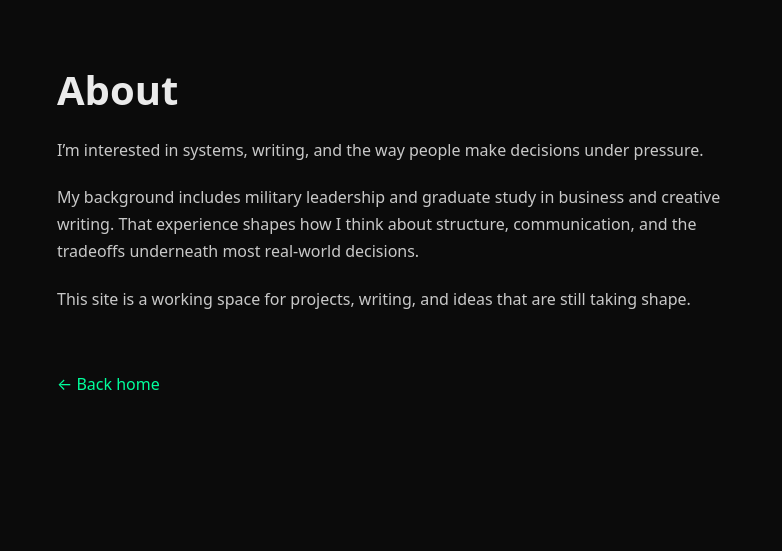
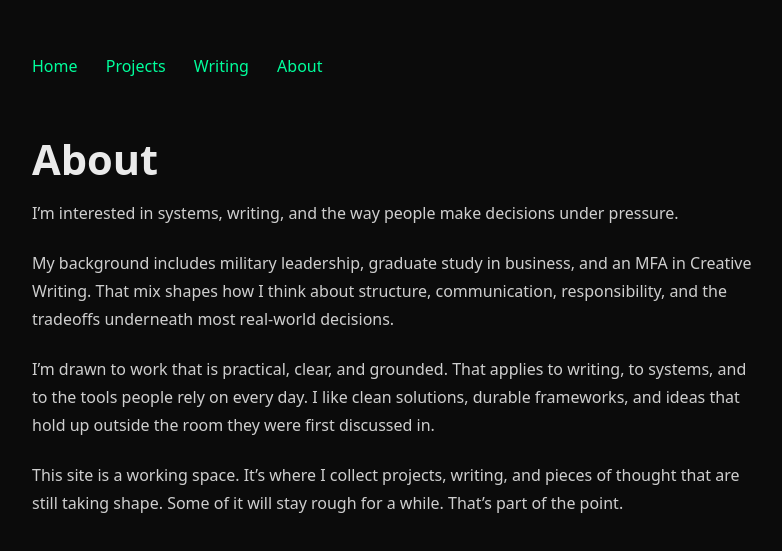
Before and after one commit to hedglen/hedglen.github.io, a plain HTML site: page about.html in a window 1280 px wide. Shown: the part 105-656 px from the top of the page, without its empty margins (183-965 px from the left). Drawn offline with Linux system fonts and the light colour scheme.

Commit message:
Refactor about.html for improved layout and content
Updated meta tags, styles, and content for clarity and structure.

```diff
--- a/about.html
+++ b/about.html
@@ -1,50 +1,79 @@
 <!DOCTYPE html>
-<html>
+<html lang="en">
 <head>
-  <title>About - Hedglen</title>
+  <meta charset="UTF-8" />
+  <meta name="viewport" content="width=device-width, initial-scale=1.0" />
+  <title>About - Rob Hedglen</title>
   <style>
     body {
       background: #0b0b0b;
       color: #eaeaea;
-      font-family: system-ui, -apple-system, sans-serif;
+      font-family: system-ui, -apple-system, BlinkMacSystemFont, "Segoe UI", sans-serif;
       margin: 0;
     }
 
     .container {
-      max-width: 800px;
+      max-width: 850px;
       margin: 120px auto;
       padding: 20px;
     }
 
     h1 {
-      font-size: 2.5rem;
-      margin-bottom: 20px;
+      font-size: 2.6rem;
+      margin-bottom: 16px;
+      line-height: 1.1;
     }
 
     p {
-      line-height: 1.7;
-      opacity: 0.85;
-      margin-bottom: 20px;
-      max-width: 700px;
+      line-height: 1.75;
+      opacity: 0.88;
+      max-width: 720px;
+      margin-bottom: 22px;
     }
 
-    a {
+    .nav {
+      margin-top: 20px;
+      margin-bottom: 60px;
+    }
+
+    .nav a {
       color: #00ff9c;
       text-decoration: none;
+      margin-right: 24px;
+      font-weight: 500;
     }
 
-    a:hover {
-      opacity: 0.75;
+    .nav a:hover {
+      opacity: 0.72;
     }
 
-    .back {
-      margin-top: 40px;
-      display: inline-block;
+    @media (max-width: 700px) {
+      .container {
+        margin: 80px auto;
+        padding: 24px;
+      }
+
+      h1 {
+        font-size: 2.2rem;
+      }
+
+      .nav a {
+        display: inline-block;
+        margin-right: 16px;
+        margin-bottom: 10px;
+      }
     }
   </style>
 </head>
 <body>
   <div class="container">
+    <div class="nav">
+      <a href="index.html">Home</a>
+      <a href="projects.html">Projects</a>
+      <a href="writing.html">Writing</a>
+      <a href="about.html">About</a>
+    </div>
+
     <h1>About</h1>
 
     <p>
@@ -52,15 +81,19 @@
     </p>
 
     <p>
-      My background includes military leadership and graduate study in business and creative writing.
-      That experience shapes how I think about structure, communication, and the tradeoffs underneath most real-world decisions.
+      My background includes military leadership, graduate study in business, and an MFA in Creative Writing.
+      That mix shapes how I think about structure, communication, responsibility, and the tradeoffs underneath most real-world decisions.
     </p>
 
     <p>
-      This site is a working space for projects, writing, and ideas that are still taking shape.
+      I’m drawn to work that is practical, clear, and grounded. That applies to writing, to systems, and to the tools people rely on every day.
+      I like clean solutions, durable frameworks, and ideas that hold up outside the room they were first discussed in.
     </p>
 
-    <a class="back" href="index.html">← Back home</a>
+    <p>
+      This site is a working space. It’s where I collect projects, writing, and pieces of thought that are still taking shape.
+      Some of it will stay rough for a while. That’s part of the point.
+    </p>
   </div>
 </body>
 </html>
```
